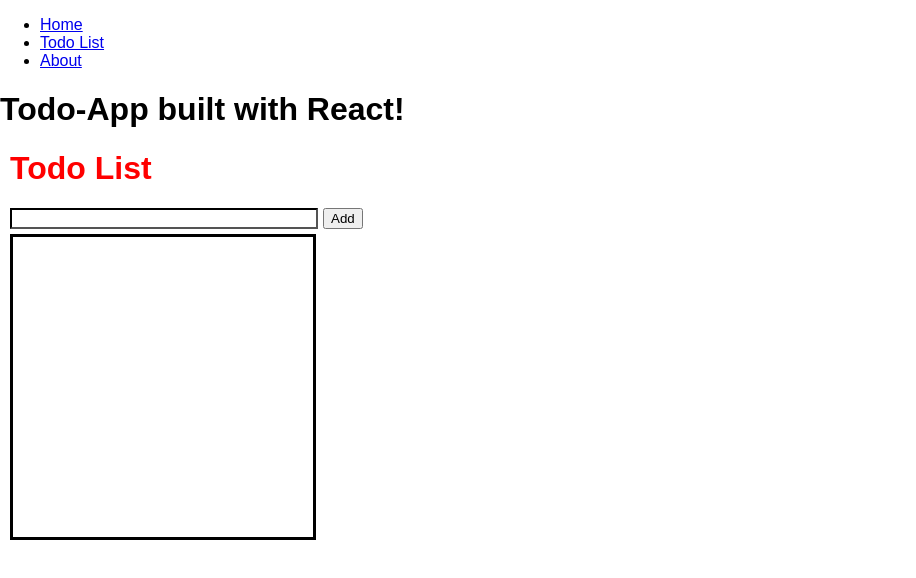
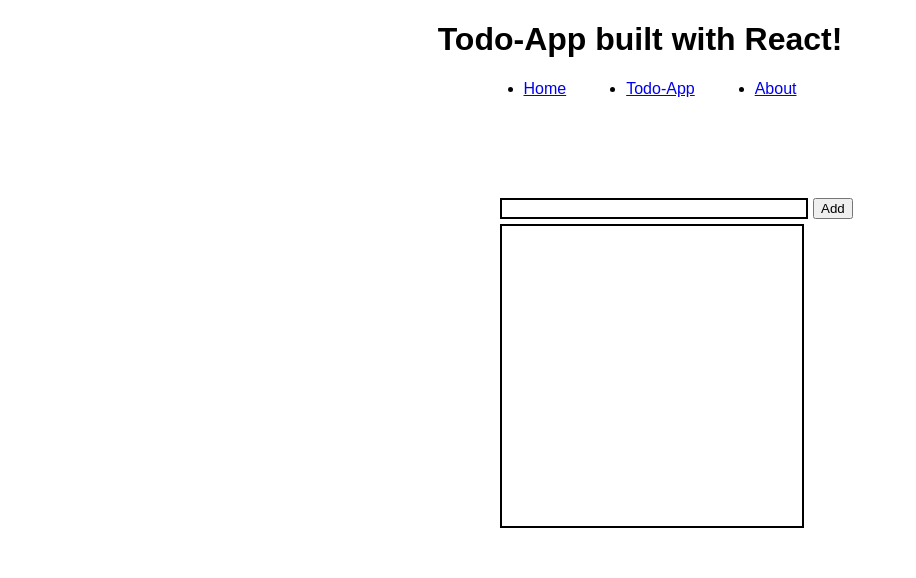
Before and after one commit to yanuaryudhistira/impacttodo-react, a React (Create React App) app: page /todolist in a window 1280 px wide. Shown: the top 578 px of the page, without its empty margins (0-916 px from the left). Built offline with nearby package versions, Linux system fonts and the light colour scheme.

Commit message:
edit app

```diff
--- a/src/App.js
+++ b/src/App.js
@@ -1,6 +1,6 @@
 import React, { Component } from "react";
 import Home from "./pages/home";
-import TodoList from "./pages/TodoList";
+import TodoList from "./pages/todoapp";
 import { BrowserRouter as Router, Route, Link } from "react-router-dom";
 
 class App extends Component {
@@ -8,18 +8,19 @@
     return (
       <Router>
         <div>
-          <ul>
-            <li>
+          <Route path="/" component={Home} />
+          <ul class="nav">
+            <li class="li">
               <Link to="/">Home</Link>
             </li>
-            <li>
-              <Link to="/todolist">Todo List</Link>
+            <li class="li">
+              <Link to="/todolist">Todo-App</Link>
             </li>
-            <li>
+            <li class="li">
               <Link to="/about">About</Link>
             </li>
           </ul>
-          <Route path="/" component={Home} />
+
           <Route path="/todolist" component={TodoList} />
         </div>
       </Router>
--- a/src/index.css
+++ b/src/index.css
@@ -9,14 +9,13 @@
 }
 
 .input {
-  border-color: black;
+  border: black solid 2px;
   width: 300px;
   margin-right: 5px;
 }
 
 .output {
-  border-style: solid;
-  border-color: black;
+  border: black solid 2px;
   height: 300px;
   width: 300px;
   margin-top: 5px;
@@ -24,7 +23,8 @@
 }
 
 .container {
-  margin-left: 10px;
+  margin-top: 100px;
+  margin-left: 500px;
 }
 
 .todo {
@@ -33,3 +33,18 @@
   margin: 3px;
   background-color: gray;
 }
+
+.nav {
+  display: flex;
+  justify-content: center;
+}
+
+.li {
+  margin-left: 30px;
+  margin-right: 30px;
+  text-decoration: none;
+}
+
+h1 {
+  text-align: center;
+}
--- a/src/pages/TodoList.js
+++ b/src/pages/todoapp.js
@@ -1,5 +1,4 @@
 import React, { Component } from "react";
-
 import Output from "../small/Output";
 
 class TodoList extends Component {
@@ -46,9 +45,6 @@
   render() {
     return (
       <div className="container">
-        <h1 className="title" onClick={this.deleteTodo}>
-          Todo List
-        </h1>
         <input
           className="input"
           type="text"
```
